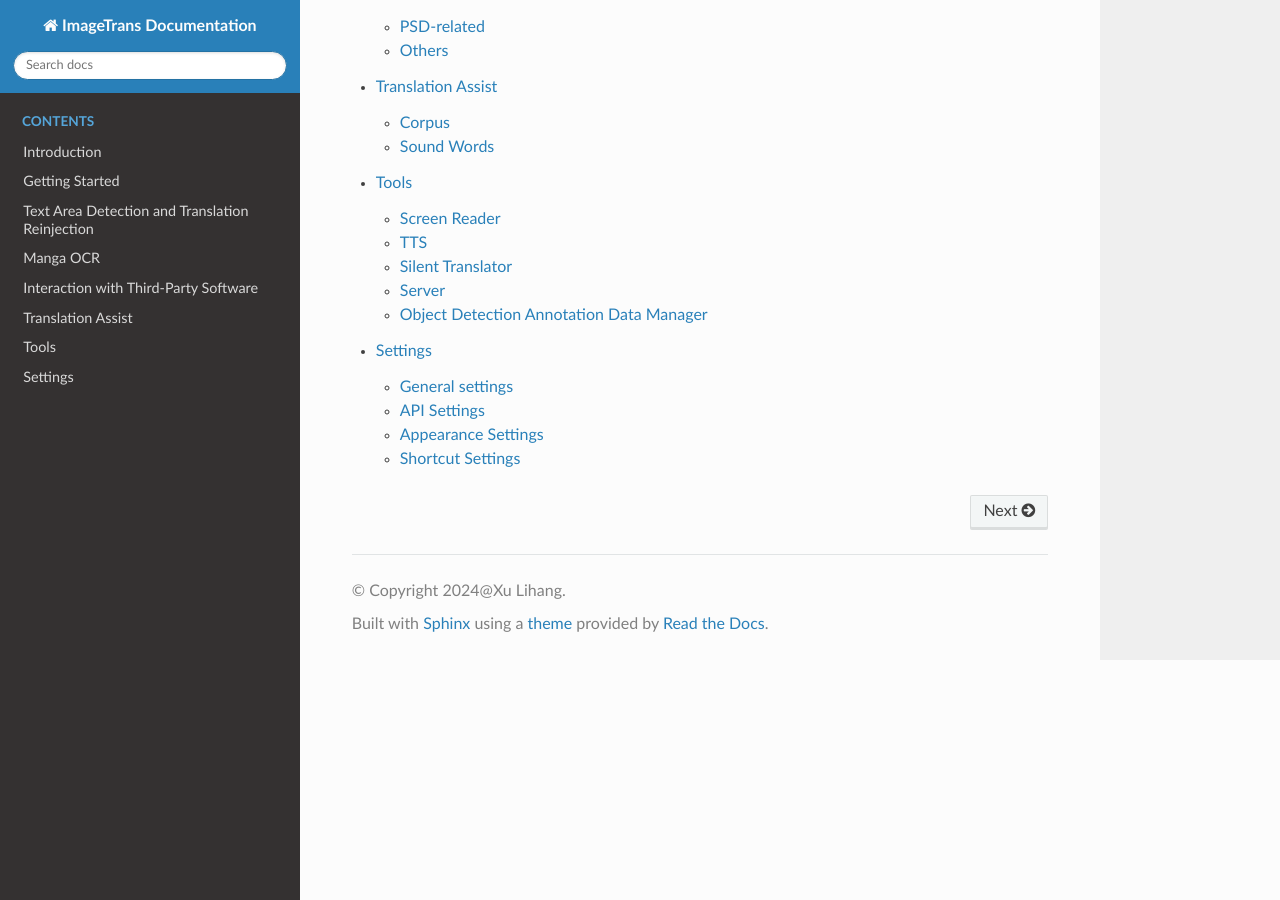
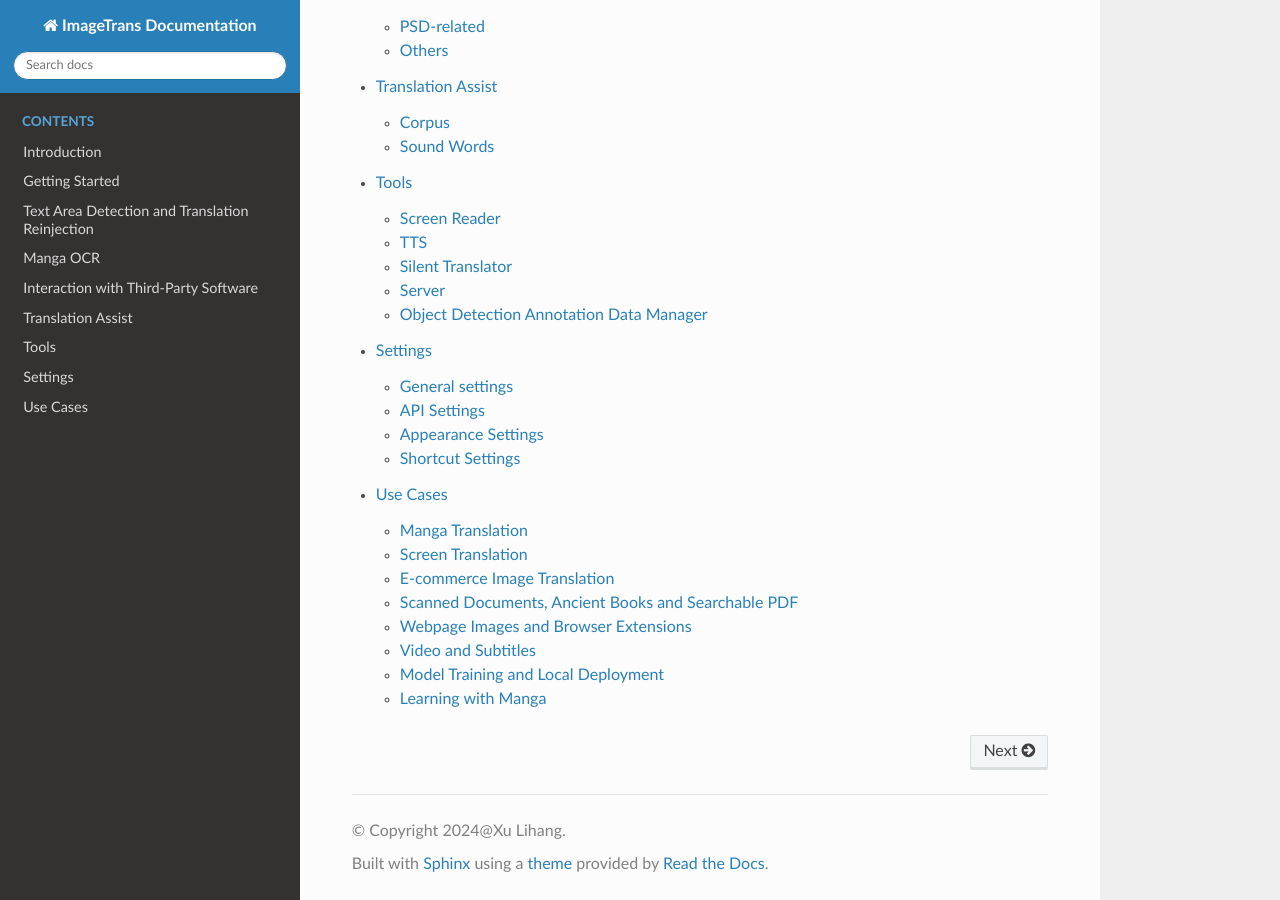
Before and after one commit to xulihang/ImageTrans-docs_en, a Sphinx documentation site: the page built from source/index.rst, in a window 1280 px wide and 900 px high, scrolled down 637 px. Built offline with Sphinx 7.4.7 and the Read the Docs theme 3.1.0, drawn with Linux system fonts in a browser that asks for light colours; some of the changed lines change nothing that is shown.

Commit message:
use cases

```diff
--- a/source/index.rst
+++ b/source/index.rst
@@ -13,3 +13,4 @@ ImageTrans Documentation
    text_translation.rst
    tools.rst
    settings.rst
+   usecases.rst
--- /dev/null
+++ b/source/usecases.rst
@@ -0,0 +1,78 @@
+Use Cases
+==================================================
+
+The earlier chapters of this manual introduced the features and operations of ImageTrans. While reading them, you may wonder more about "how exactly do I complete a specific task with ImageTrans." For that reason, the official blog of this site has published a series of scenario-based, step-by-step tutorials with screenshots. This page groups those tutorials by use case so you can quickly find the full workflow you need when it matters.
+
+
+Manga Translation
+--------------------------------
+
+The overall workflow for translating comics and manga, from creating a project, drawing text regions, OCR recognition, machine translation, erasing the original text, to lettering and exporting the finished product.
+
+* `Translating Japanese Manga with ImageTrans <https://www.basiccat.org/manga-translator/>`_
+* `The Current Best Practice for Translating Japanese Manga <https://www.basiccat.org/best-practice-manga-ocr-and-translation/>`_
+* `Lettering Guide for Japanese-English Manga Translation <https://www.basiccat.org/lettering-guide-for-Japanese-English-manga-translation/>`_
+* `Screentone Preservation When Removing Text in Manga <https://www.basiccat.org/remove-text-in-manga-preserving-screentone/>`_
+* `How to Translate Manga Purchased from DLsite <https://www.basiccat.org/how-to-translate-dlsite-manga/>`_
+* `Translating American Comics with ImageTrans <https://www.basiccat.org/US-comics-translation/>`_
+* `Translating Korean Webtoons with ImageTrans <https://www.basiccat.org/how-to-translate-raw-webtoon-in-korean/>`_
+* `How to Convert Traditional Comics into a Webtoon Strip <https://www.basiccat.org/how-to-convert-traditional-comics-into-webtoon/>`_
+
+Screen Translation
+--------------------------------
+
+* `Real-time Screen Translator <https://www.basiccat.org/real-time-screen-translator/>`_
+
+E-commerce Image Translation
+--------------------------------
+
+Product-image translation for cross-border e-commerce, quickly replacing the foreign-language text on your product images.
+
+* `E-commerce Image Translation <https://www.basiccat.org/e-commerce-image-translation/>`_
+
+Scanned Documents, Ancient Books and Searchable PDF
+--------------------------------
+
+Cleaning and enhancing scans of documents, ancient books and other pages, then OCR-ing, translating and producing PDFs with a searchable text layer.
+
+* `How to Make the Text of Scanned PDF Documents Searchable <https://www.basiccat.org/how-to-create-searchable-pdf-from-scanned-documents/>`_
+* `From Scanned Files to Searchable PDF: Dual-layer PDF Generation <https://www.basiccat.org/searchable-pdf-with-text-layer-from-image-pdf/>`_
+* `Bleaching, Deskewing and Enhancing Scanned Books <https://www.basiccat.org/clean-deskew-enhance-scanned-books/>`_
+* `Batch OCR and Translation of Images and PDF Files <https://www.basiccat.org/batch-ocr-and-translate-image-and-PDF/>`_
+* `Ancient Book OCR: Converting Scanned Ancient Books into Searchable PDFs and Markdown <https://www.basiccat.org/Chinese-ancient-books-OCR-PDF-markdown/>`_
+* `Converting Vertical Traditional-Chinese PDFs to Horizontal with Clearer Text <https://www.basiccat.org/how-to-convert-Traditional-Chinese-PDF-from-vertical-to-horizontal-and-enhance-text-clarity/>`_
+
+Webpage Images and Browser Extensions
+--------------------------------
+
+Through a browser extension, images on webpages and manga/comic reading sites are sent to ImageTrans for local translation, and the results are automatically returned to your current project. It works on both phone (iOS/Android) and desktop browsers.
+
+* `How to Translate Images on a Webpage <https://www.basiccat.org/translate-images-on-webpages-with-extension/>`_
+* `Manga Image Translation Browser Extension <https://www.basiccat.org/manga-image-translation-browser-extension/>`_
+* `Translating Manga, Doujinshi and Other Images on iPhone with a Browser Extension <https://www.basiccat.org/iphone-browser-extension-doujin-manga-image-translation/>`_
+* `Translating Manga Images on Android Browsers with an Extension <https://www.basiccat.org/android-browser-extension-manga-image-translation/>`_
+
+Video and Subtitles
+--------------------------------
+
+Processing hardcoded subtitles (text burned into the video frames): extracting, translating and re-inserting them, or removing them outright. Often combined with the computer-aided audiovisual translation software Silhouette.
+
+* `Extracting Hardcoded Subtitles from a Video <https://www.basiccat.org/how-to-extract-hardcoded-subtitle/>`_
+* `How to Remove Subtitles from a Video <https://www.basiccat.org/how-to-remove-subtitles-from-a-video/>`_
+
+Model Training and Local Deployment
+--------------------------------
+
+Training your own OCR / text-region / bubble-detection models, or setting up an offline manga-translation workflow and a self-hosted API server locally.
+
+* `How to Train a YOLOv8 Object Detection Model <https://www.basiccat.org/how-to-train-yolov8-object-detection-model/>`_
+* `Local Manga Translation Software <https://www.basiccat.org/how-to-build-a-local-manga-translation-workshop/>`_
+* `Self-hosted Manga Translation API Server <https://www.basiccat.org/self-hosted-manga-translation-api-server/>`_
+
+Learning with Manga
+--------------------------------
+
+Using ImageTrans as a Japanese-learning tool: read the original Japanese side by side with its translation, and annotate kanji with furigana readings.
+
+* `How to Learn Japanese by Reading Manga <https://www.basiccat.org/how-to-learn-japanese-by-reading-manga/>`_
+* `Annotating Furigana Readings on Japanese Kanji <https://www.basiccat.org/how-to-add-pronunciation-annotation-furigana-to-Japanese-kanji/>`_
```
